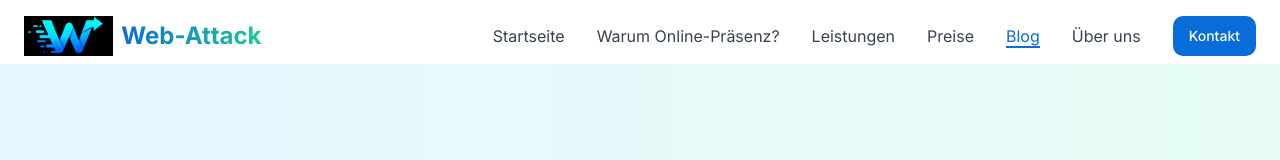
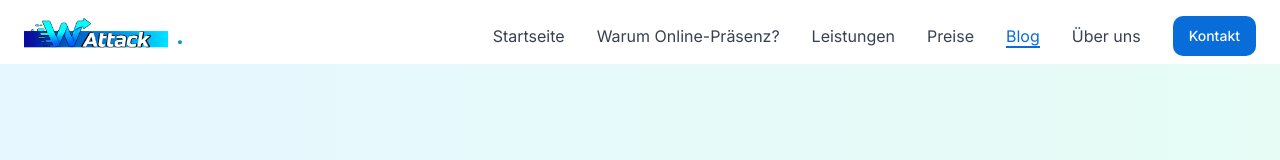
Before and after one commit to FeierBock/digital-firm-boost, a React (Vite) app: page /blog in a window 1280 px wide. Shown: the top 160 px of the page. Built offline with nearby package versions, Linux system fonts and the light colour scheme.

Commit message:
Visual edit in Lovable
Edited UI in Lovable

```diff
--- a/src/components/Navbar.tsx
+++ b/src/components/Navbar.tsx
@@ -44,8 +44,8 @@ const Navbar = () => {
         <div className="flex justify-between items-center">
           {/* Logo */}
           <Link to="/" className="flex items-center space-x-2">
-            <img alt="Web-Attack Logo" className="h-10" src="/lovable-uploads/6d75c2f6-1ca0-4c14-9515-cad13ede3662.png" />
-            <span className="text-2xl font-bold gradient-text text-transparent">Web-Attack</span>
+            <img alt="Web-Attack Logo" className="h-10" src="/lovable-uploads/876a9383-2440-462f-84b6-35348407e5ea.png" />
+            <span className="text-2xl font-bold gradient-text text-transparent">.</span>
           </Link>
 
           {/* Desktop Menu */}
```
Also changed, not shown: public/lovable-uploads/876a9383-2440-462f-84b6-35348407e5ea.png (added).
